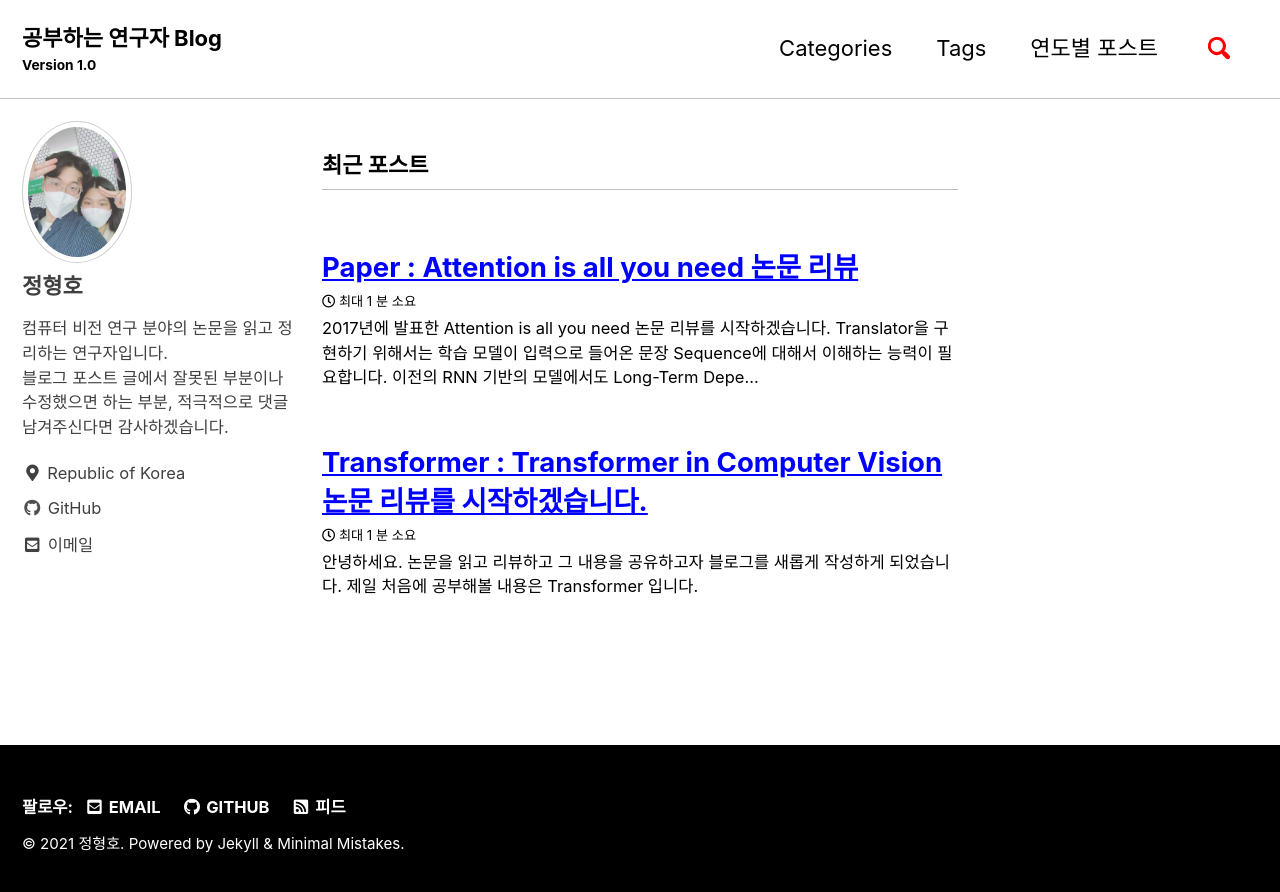
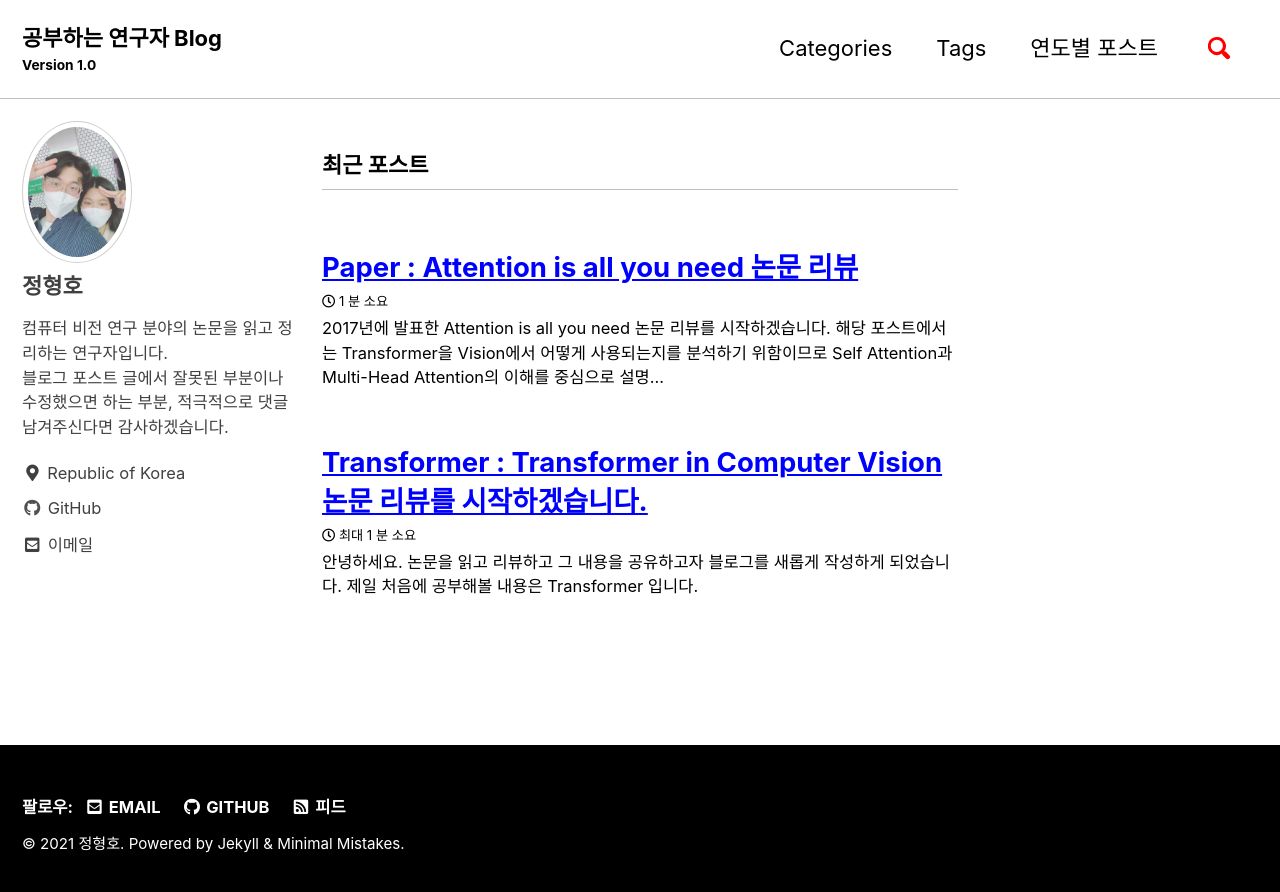
Before and after one commit to hhjung1202/hhjung1202.github.com, a Jekyll site: the page built from index.html, in a window 1280 px wide. Shown: the top 892 px of the page. Built offline with Jekyll 4.4.1, drawn with Linux system fonts in a browser that asks for light colours; cached includes are drawn as plain includes; the list of posts is cut into pages by our own code; part of the change alters nothing that is shown.

Commit message:
2021-06-20-transformer-origin-paper 수정중

```diff
--- a/_posts/2021-06-20-transformer-origin-paper.md
+++ b/_posts/2021-06-20-transformer-origin-paper.md
@@ -9,13 +9,34 @@ tags:
   - NIPS 2017
 ---
 
-2017년에 발표한 Attention is all you need 논문 리뷰를 시작하겠습니다.
-Translator을 구현하기 위해서는 학습 모델이 입력으로 들어온 문장 Sequence에 대해서 이해하는 능력이 필요합니다.
-이전의 RNN 기반의 모델에서도 Long-Term Dependency와 Short-Term Dependency를 고려해 왔자만 직접적으로
-단어 간의 연관성을 표현하지 않기 때문에 단어간의 연관성을 직접적으로 시각화하기 어려웠습니다.
-Encoder-Decoder 구조에서 정보가 압축되면서 단어간의 연관 정보가 일부 손실되는 문제가 있었습니다.
-본 논문에서는 Self Attention을 활용하여 문장 내의 단어끼리의 연관성을 직접적으로 나타내는 Transformer을 제안하고 있습니다.
+###### 2017년에 발표한 Attention is all you need 논문 리뷰를 시작하겠습니다. <br/> 해당 포스트에서는 Transformer을 Vision에서 어떻게 사용되는지를 분석하기 위함이므로 Self Attention과 Multi-Head Attention의 이해를 중심으로 설명하겠습니다.
+
+###### Translator을 구현하기 위해서는 학습 모델이 입력으로 들어온 문장 Sequence에 대해서 이해하는 능력이 필요합니다. <br/> 이전의 RNN 기반의 모델에서도 Long-Term Dependency와 Short-Term Dependency를 고려해 왔자만 직접적으로 단어 간의 연관성을 표현하지 않기 때문에 단어간의 연관성을 직접적으로 시각화하기 어려웠습니다. <br/> 또한 Encoder-Decoder 구조에서 정보가 압축되면서 단어간의 연관 정보가 일부 손실되는 문제가 있었습니다. <br/> 본 논문에서는 Self Attention을 활용하여 문장 내의 단어끼리의 연관성을 직접적으로 나타내는 Transformer을 제안하고 있습니다.
+
 
 ![image-center]({{ site.url }}{{ site.baseurl }}/assets/images/transformer/origin/n1.jpg){: .align-center}
 
-위의 그림은 논문에서 제시한 Transformer 모델 구조인데 이를 세분화하여 분석해보겠습니다.
+###### 위의 그림은 논문에서 제시한 Transformer 모델 구조입니다. 이를 자세히 살펴보겠습니다.
+
+
+![image-center]({{ site.url }}{{ site.baseurl }}/assets/images/transformer/origin/n2.jpg){: .align-center}
+
+###### Multi Head Attention을 설명하기 앞서 Self Attention에 대해서 설명하겠습니다. Self Attention은 입력으로 들어온 문장 내에서 단어간의 연관성을 Attention을 활용하여 측정하고 적용하는 것이라고 할 수 있습니다. 예를들어 위의 그림처럼 I am a student 라는 문장이 있을 때, I 라는 단어와 자기 자신을 포함한 나머지 단어들과의 연관성을 계산하고 Softmax로 확률 값으로 만든 후 이를 다시 입력 값에 적용하게 됩니다.
+
+
+![image-center]({{ site.url }}{{ site.baseurl }}/assets/images/transformer/origin/n3.jpg){: .align-center}
+
+###### Self Attention의 구체적 계산 방식은 다음과 같습니다.
+* 먼저 입력으로 들어온 단어들을 Feature Embedding 시켜서 위의 그림의 X처럼 만듭니다.
+* X에 각기 다른 Weight Matrix를 곱하여 Q, K, V를 만듭니다.
+* 구해진 Q, K, V 를 아래의 수식에 적용하여 노란색 Output을 만들어냅니다.
+
+###### 여기에서 Q(Querys), K(Keys), V(Vectors) 각각의 의미를 설명하겠습니다. <br/> 먼저 Querys 는 비교 주체이고 Keys 는 비교 대상이 됩니다. <br/> 예를 들어 Query가 "I" 일 때, Keys는 ["I","am","a","student"] 가 되어 Dot Product를 통해 연관 정보를 추출합니다. <br/> 연관 정보를 정규화 시키고 Softmax를 진행하여 확률 값을 만들고,<br/> 모델의 Feature에 해당하는 Vector에 이를 곱하여 Attention 정보를 적용하게 됩니다.
+
+
+![image-center]({{ site.url }}{{ site.baseurl }}/assets/images/transformer/origin/n4.jpg){: .align-center}
+
+###### Multi-Head Attention의 경우, Self Attention을 위한 Matrix Weight을 h개(위의 그림에서는 h=8)로 하여 각기 다른 $$Z_i$$를 만들고 Concat한 후 다시 $$W_0$$를 곱하여 Output $$Z$$를 만들게 됩니다. <br/> 하나의 Self Attention을 사용할 경우 다양한 연관성을 고려하지 못할 것을 대비한 것으로 보입니다.
+
+
+###### 이후에 Residual을 더하고 Layer Normalization을 수행한후 각각의 단어를 FC Layer을 통과하여 다음 Layer에 전달하게 됩니다.
```
Also changed, not shown: assets/images/transformer/origin/n2.jpg (added), assets/images/transformer/origin/n3.jpg (added), assets/images/transformer/origin/n4.jpg (added).
